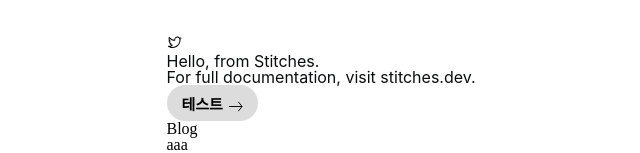
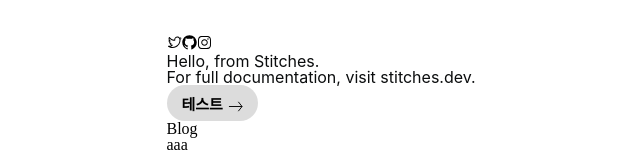
Before and after one commit to yunu7067/blogwalk-with-astro, a Next.js app: page / in a window 1280 px wide. Shown: the top 153 px of the page, without its empty margins (196-836 px from the left). Built offline with nearby package versions, Linux system fonts and the light colour scheme; a web font is replaced by a local one.

Commit message:
github action cache test

```diff
--- a/src/pages/index.tsx
+++ b/src/pages/index.tsx
@@ -8,7 +8,7 @@
 import {getAllPosts} from 'src/libs/api';
 import Link from 'next/link';
 import {getConfig} from '@libs';
-import {TwitterLogoIcon} from '@radix-ui/react-icons';
+import {GitHubLogoIcon, InstagramLogoIcon, TwitterLogoIcon} from '@radix-ui/react-icons';
 
 const Box = styled('div', {});
 
@@ -48,6 +48,8 @@
       <Box css={{paddingY: '$6'}}>
         <Container size={{'@initial': '1', '@bp1': '2'}}>
           <TwitterLogoIcon />
+          <GitHubLogoIcon />
+          <InstagramLogoIcon />
           <Text as='h1'>Hello, from Stitches.</Text>
           <Text>
             For full documentation, visit <Link href='https://stitches.dev'>stitches.dev</Link>.
```
